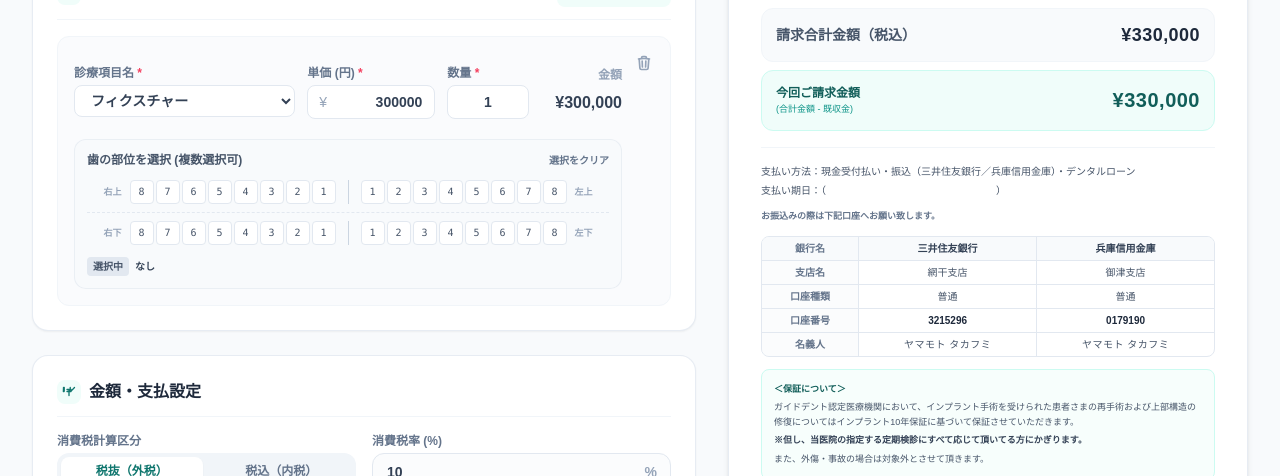
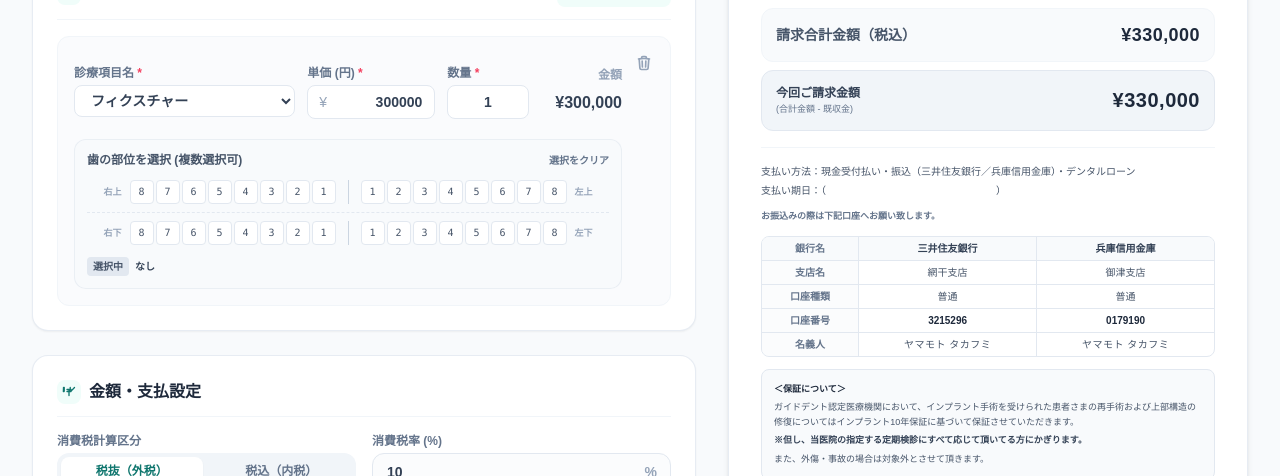
Before and after one commit to oya0715/YDC, a React (Vite) app: page / in a window 1280 px wide. Shown: the part 476-952 px from the top of the page. Built offline with nearby package versions, Linux system fonts and the light colour scheme.

Commit message:
Make patient invoice preview design monochrome in InvoiceFooter.tsx

```diff
--- a/src/components/preview/InvoiceFooter.tsx
+++ b/src/components/preview/InvoiceFooter.tsx
@@ -41,7 +41,7 @@ export const InvoiceFooter: React.FC<InvoiceFooterProps> = ({
         {discount > 0 && (
           <div className="flex justify-between items-center text-xs text-slate-500 font-medium">
             <span>値引き</span>
-            <span className="font-semibold text-emerald-600">-{formatYen(discount)}</span>
+            <span className="font-semibold text-slate-700">-{formatYen(discount)}</span>
           </div>
         )}
 
@@ -55,7 +55,7 @@ export const InvoiceFooter: React.FC<InvoiceFooterProps> = ({
         {adjustment !== 0 && (
           <div className="flex justify-between items-center text-xs text-slate-500 font-medium">
             <span>端数調整額</span>
-            <span className={`font-semibold ${adjustment > 0 ? 'text-slate-700' : 'text-emerald-600'}`}>
+            <span className="font-semibold text-slate-700">
               {adjustment > 0 ? '+' : ''}{formatYen(adjustment)}
             </span>
           </div>
@@ -75,12 +75,12 @@ export const InvoiceFooter: React.FC<InvoiceFooterProps> = ({
         )}
 
         {/* Remaining Unpaid Amount (Highlight 2) */}
-        <div className="flex justify-between items-center bg-clinic-50 border border-clinic-100 px-3.5 py-3.5 rounded-xl mt-3">
+        <div className="flex justify-between items-center bg-slate-100 border border-slate-200 px-3.5 py-3.5 rounded-xl mt-3">
           <div className="flex flex-col">
-            <span className="text-xs font-bold text-clinic-700">今回ご請求金額</span>
-            <span className="text-[9px] text-clinic-500 font-medium mt-0.5">(合計金額 - 既収金)</span>
+            <span className="text-xs font-bold text-slate-700">今回ご請求金額</span>
+            <span className="text-[9px] text-slate-500 font-medium mt-0.5">(合計金額 - 既収金)</span>
           </div>
-          <span className="text-xl font-extrabold text-clinic-700 tracking-wide">{formatYen(unpaidAmount)}</span>
+          <span className="text-xl font-extrabold text-slate-800 tracking-wide">{formatYen(unpaidAmount)}</span>
         </div>
       </div>
 
@@ -128,8 +128,8 @@ export const InvoiceFooter: React.FC<InvoiceFooterProps> = ({
 
         {/* Conditionally Render Guarantee Section */}
         {invoiceType === 'implant' && (
-          <div className="mt-4 p-3 bg-teal-50/50 border border-teal-100 rounded-lg text-[9px] text-slate-600 leading-relaxed space-y-1">
-            <p className="font-bold text-teal-800">＜保証について＞</p>
+          <div className="mt-4 p-3 bg-slate-50 border border-slate-200 rounded-lg text-[9px] text-slate-600 leading-relaxed space-y-1">
+            <p className="font-bold text-slate-800">＜保証について＞</p>
             <p>ガイドデント認定医療機関において、インプラント手術を受けられた患者さまの再手術および上部構造の修復についてはインプラント10年保証に基づいて保証させていただきます。</p>
             <p className="font-semibold text-slate-700">※但し、当医院の指定する定期検診にすべて応じて頂いてる方にかぎります。</p>
             <p>また、外傷・事故の場合は対象外とさせて頂きます。</p>
@@ -137,8 +137,8 @@ export const InvoiceFooter: React.FC<InvoiceFooterProps> = ({
         )}
 
         {invoiceType === 'prostho' && (
-          <div className="mt-4 p-3 bg-teal-50/50 border border-teal-100 rounded-lg text-[9px] text-slate-600 leading-relaxed space-y-1">
-            <p className="font-bold text-teal-800">＜保証について＞</p>
+          <div className="mt-4 p-3 bg-slate-50 border border-slate-200 rounded-lg text-[9px] text-slate-600 leading-relaxed space-y-1">
+            <p className="font-bold text-slate-800">＜保証について＞</p>
             <p>3年以内は当医院がすべて負担いたします。3年以降は、下記の割合でご負担いただきます。</p>
             <div className="pl-4 space-y-0.5">
               <p>・3年以降4年未満：患者さん負担5割</p>
```
